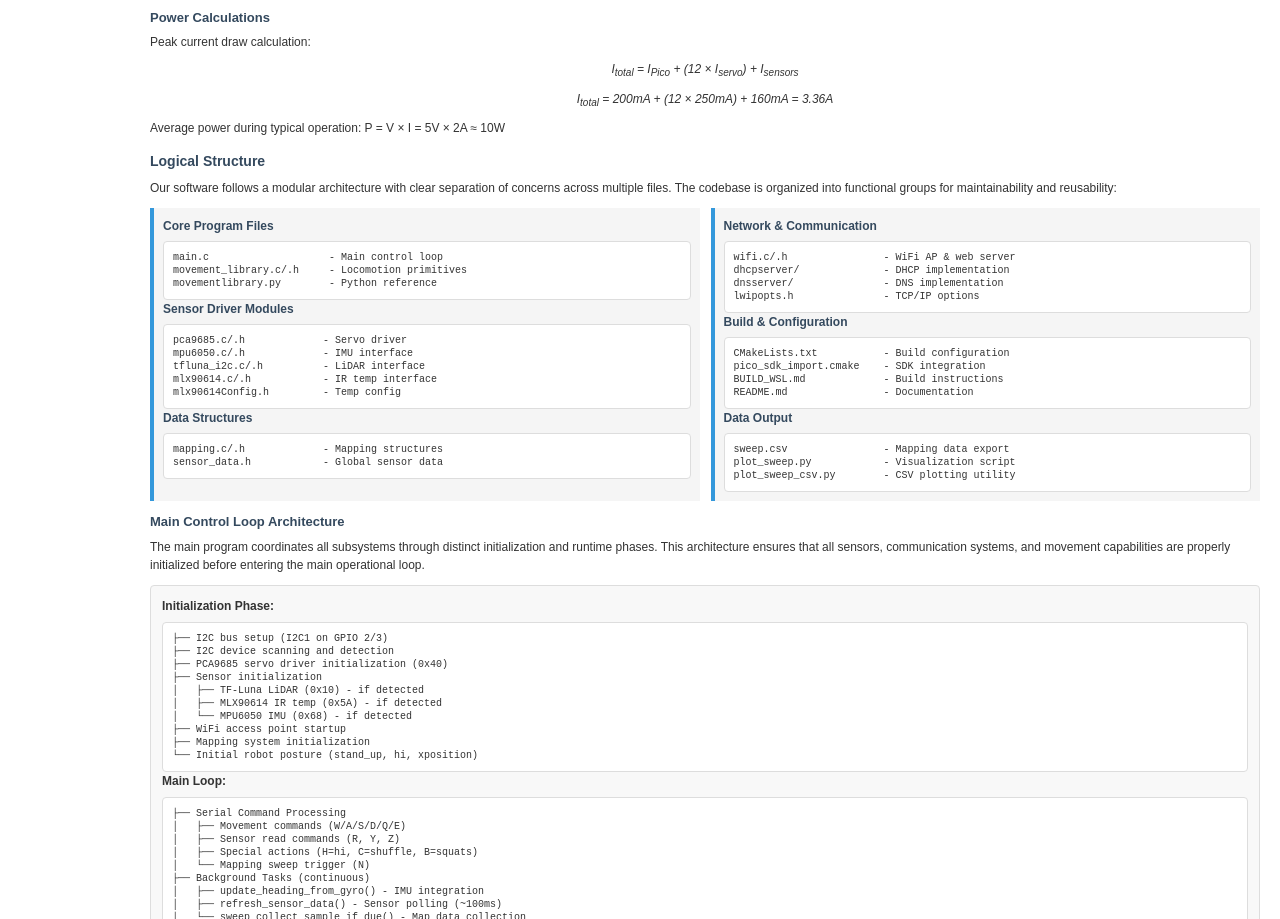
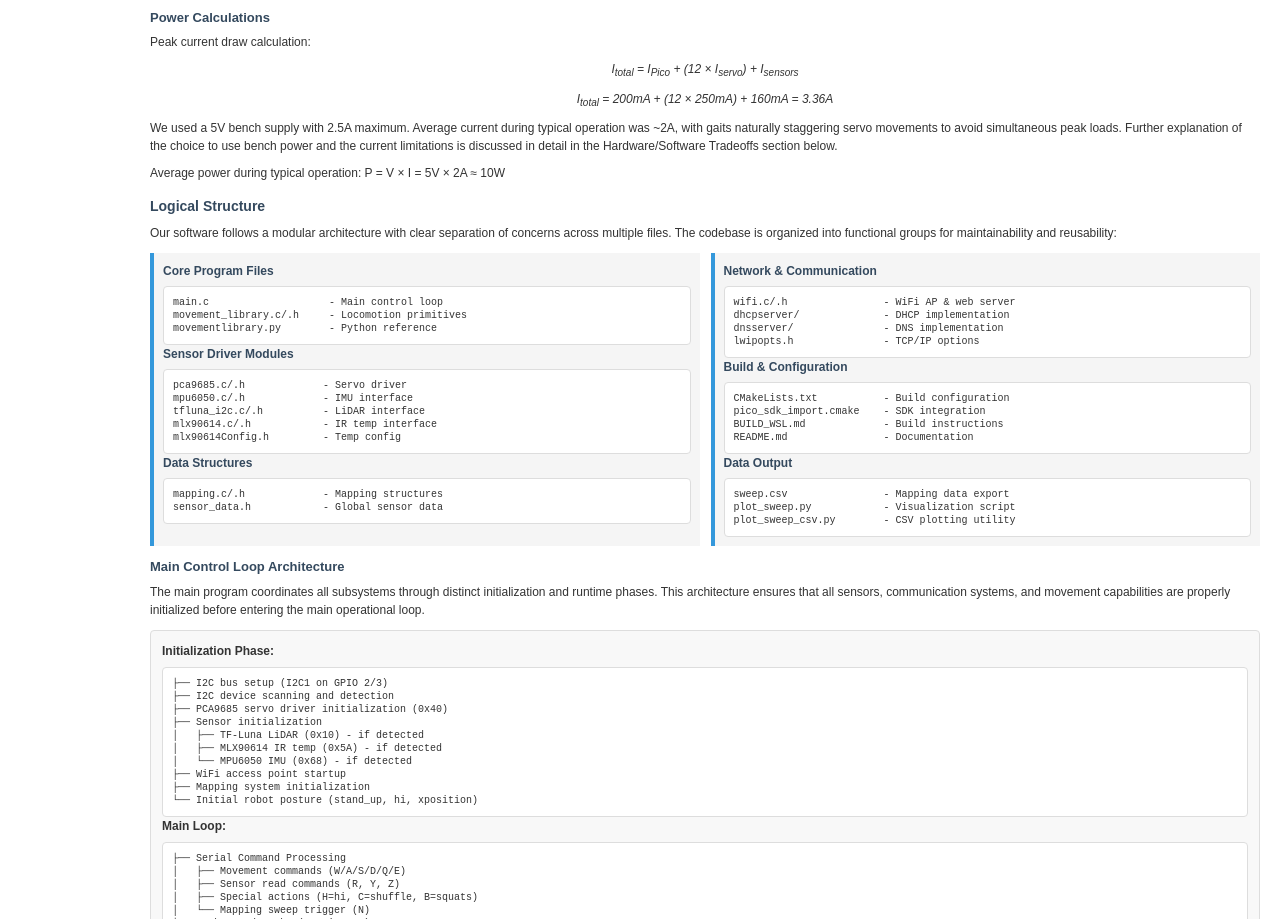
Before and after one commit to sgb1443/ece4760-quadruped-robot-website, a plain HTML site: page seb353_cjl298/index.html in a window 1280 px wide. Shown: the part 4227-5146 px from the top of the page. Drawn offline with Linux system fonts and the light colour scheme.

Commit message:
Update index.html

```diff
--- a/seb353_cjl298/index.html
+++ b/seb353_cjl298/index.html
@@ -507,12 +507,14 @@ y_coords = [r * math.sin(t) for r, t in zip(distances, theta_rad)]</pre>
     // Apply to specified leg...
 }</pre>
 
-                <h4>Power Calculations</h4>
-                <p>Peak current draw calculation:</p>
-                <p style="text-align: center; font-style: italic;">I<sub>total</sub> = I<sub>Pico</sub> + (12 × I<sub>servo</sub>) + I<sub>sensors</sub></p>
-                <p style="text-align: center; font-style: italic;">I<sub>total</sub> = 200mA + (12 × 250mA) + 160mA = 3.36A</p>
+              <h4>Power Calculations</h4>
+<p>Peak current draw calculation:</p>
+<p style="text-align: center; font-style: italic;">I<sub>total</sub> = I<sub>Pico</sub> + (12 × I<sub>servo</sub>) + I<sub>sensors</sub></p>
+<p style="text-align: center; font-style: italic;">I<sub>total</sub> = 200mA + (12 × 250mA) + 160mA = 3.36A</p>
 
-                <p>Average power during typical operation: P = V × I = 5V × 2A ≈ 10W</p>
+<p>We used a 5V bench supply with 2.5A maximum. Average current during typical operation was ~2A, with gaits naturally staggering servo movements to avoid simultaneous peak loads. Further explanation of the choice to use bench power and the current limitations is discussed in detail in the Hardware/Software Tradeoffs section below.</p>
+
+<p>Average power during typical operation: P = V × I = 5V × 2A ≈ 10W</p>
 
                 <h3 id="logical-structure">Logical Structure</h3>
                 <p>Our software follows a modular architecture with clear separation of concerns across multiple files. The codebase is organized into functional groups for maintainability and reusability:</p>
```
